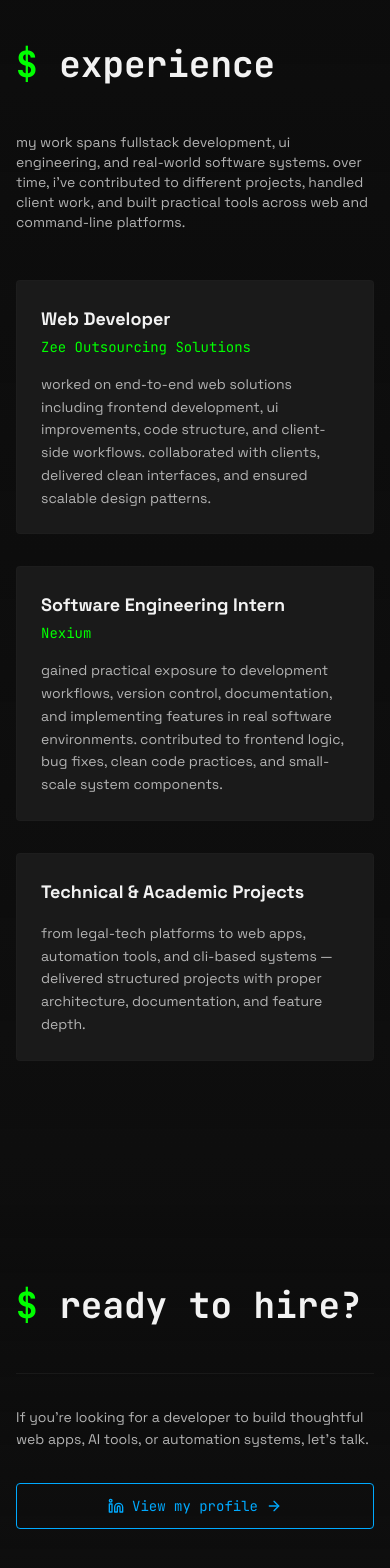
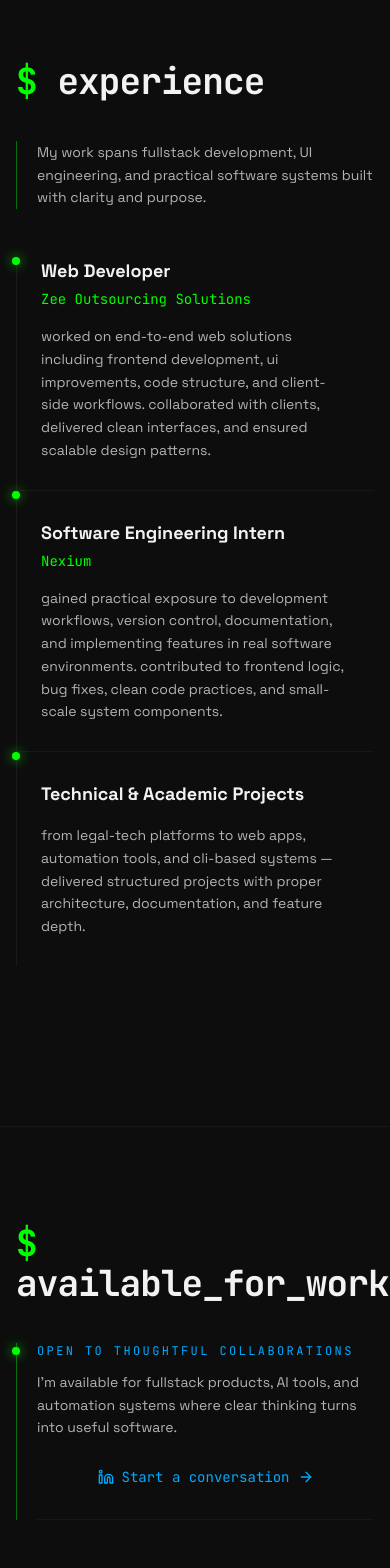
Before and after one commit to TahiraNawab123/portfolio-0r, a Next.js app: page / in a window 390 px wide. Shown: the part 4708-6276 px from the top of the page. Built offline with nearby package versions, Linux system fonts and the light colour scheme.

Commit message:
feat: redesign Experience section and HireMe layout with new styles and structure
Co-authored-by: tahira_n123 <194919641+TahiraNawab123@users.noreply.github.com>

```diff
--- a/components/experience.tsx
+++ b/components/experience.tsx
@@ -6,9 +6,9 @@ export default function Experience() {
   return (
     <section
       id="experience"
-      className="relative py-20 px-4 sm:px-6 lg:px-8 bg-gradient-to-b from-background to-card/10"
+      className="relative border-t border-border/40 bg-background px-4 py-24 sm:px-6 lg:px-8"
     >
-      <div className="max-w-4xl mx-auto">
+      <div className="mx-auto max-w-4xl">
         <motion.div
           initial={{ opacity: 0, y: 20 }}
           whileInView={{ opacity: 1, y: 0 }}
@@ -16,32 +16,29 @@ export default function Experience() {
           viewport={{ once: true }}
           className="mb-16"
         >
-          <h2 className="text-4xl sm:text-5xl font-bold font-mono mb-12">
+          <h2 className="mb-10 font-mono text-4xl font-bold tracking-tight sm:text-5xl">
             <span className="text-primary">$</span>
             <span className="text-foreground"> experience</span>
           </h2>
 
-          {/* Intro paragraph */}
-          <div className="space-y-6 mb-12 text-muted-foreground leading-relaxed">
-            <p className="text-sm">
-              my work spans fullstack development, ui engineering, and real-world software systems. over time, i've
-              contributed to different projects, handled client work, and built practical tools across web and
-              command-line platforms.
+          <div className="mb-12 max-w-2xl border-l border-primary/40 pl-5 text-sm leading-relaxed text-muted-foreground">
+            <p>
+              My work spans fullstack development, UI engineering, and practical software systems built with clarity and purpose.
             </p>
           </div>
 
-          {/* Work experiences */}
-          <div className="space-y-8">
+          <div className="relative flex flex-col gap-0 border-l border-border/60">
             {/* Zee Outsourcing Solutions */}
             <motion.div
               initial={{ opacity: 0, y: 20 }}
               whileInView={{ opacity: 1, y: 0 }}
               transition={{ duration: 0.6 }}
               viewport={{ once: true }}
-              className="bg-card border border-border/30 rounded p-6 hover:border-primary/50 transition-all duration-300"
+              className="relative border-b border-border/40 px-6 py-7 transition-colors duration-300 first:pt-0 last:border-b-0 hover:bg-card/30"
             >
-              <div className="mb-4">
-                <h3 className="text-lg font-bold text-foreground mb-1">Web Developer</h3>
+              <span className="absolute -left-[5px] top-8 size-2 rounded-full bg-primary shadow-[0_0_12px_hsl(var(--primary)/0.8)] first:top-0" />
+              <div className="mb-4 flex flex-col gap-1 sm:flex-row sm:items-baseline sm:justify-between">
+                <h3 className="text-lg font-bold text-foreground">Web Developer</h3>
                 <p className="text-sm text-primary font-mono">Zee Outsourcing Solutions</p>
               </div>
               <p className="text-sm text-muted-foreground leading-relaxed">
@@ -57,10 +54,11 @@ export default function Experience() {
               whileInView={{ opacity: 1, y: 0 }}
               transition={{ duration: 0.6, delay: 0.1 }}
               viewport={{ once: true }}
-              className="bg-card border border-border/30 rounded p-6 hover:border-primary/50 transition-all duration-300"
+              className="relative border-b border-border/40 px-6 py-7 transition-colors duration-300 first:pt-0 last:border-b-0 hover:bg-card/30"
             >
-              <div className="mb-4">
-                <h3 className="text-lg font-bold text-foreground mb-1">Software Engineering Intern</h3>
+              <span className="absolute -left-[5px] top-8 size-2 rounded-full bg-primary shadow-[0_0_12px_hsl(var(--primary)/0.8)] first:top-0" />
+              <div className="mb-4 flex flex-col gap-1 sm:flex-row sm:items-baseline sm:justify-between">
+                <h3 className="text-lg font-bold text-foreground">Software Engineering Intern</h3>
                 <p className="text-sm text-primary font-mono">Nexium</p>
               </div>
               <p className="text-sm text-muted-foreground leading-relaxed">
@@ -76,10 +74,11 @@ export default function Experience() {
               whileInView={{ opacity: 1, y: 0 }}
               transition={{ duration: 0.6, delay: 0.2 }}
               viewport={{ once: true }}
-              className="bg-card border border-border/30 rounded p-6 hover:border-primary/50 transition-all duration-300"
+              className="relative border-b border-border/40 px-6 py-7 transition-colors duration-300 first:pt-0 last:border-b-0 hover:bg-card/30"
             >
-              <div className="mb-4">
-                <h3 className="text-lg font-bold text-foreground mb-1">Technical & Academic Projects</h3>
+              <span className="absolute -left-[5px] top-8 size-2 rounded-full bg-primary shadow-[0_0_12px_hsl(var(--primary)/0.8)] first:top-0" />
+              <div className="mb-4 flex flex-col gap-1 sm:flex-row sm:items-baseline sm:justify-between">
+                <h3 className="text-lg font-bold text-foreground">Technical & Academic Projects</h3>
               </div>
               <p className="text-sm text-muted-foreground leading-relaxed">
                 from legal-tech platforms to web apps, automation tools, and cli-based systems — delivered structured
--- a/components/hire-me.tsx
+++ b/components/hire-me.tsx
@@ -5,7 +5,7 @@ import { ArrowRight, Linkedin } from "lucide-react"
 
 export default function HireMe() {
   return (
-    <section className="relative bg-gradient-to-b from-background to-card/10 px-4 py-20 sm:px-6 lg:px-8">
+    <section className="relative border-t border-border/40 bg-background px-4 py-24 sm:px-6 lg:px-8">
       <div className="mx-auto max-w-4xl">
         <motion.div
           initial={{ opacity: 0, y: 20 }}
@@ -13,27 +13,31 @@ export default function HireMe() {
           transition={{ duration: 0.6 }}
           viewport={{ once: true }}
         >
-          <div className="mb-12">
-            <h2 className="font-mono text-4xl font-bold sm:text-5xl">
+          <h2 className="mb-10 font-mono text-4xl font-bold tracking-tight sm:text-5xl">
             <span className="text-primary">$</span>
-              <span className="text-foreground"> ready to hire?</span>
+            <span className="text-foreground"> available_for_work</span>
           </h2>
+
+          <div className="relative border-l border-primary/40 pl-5">
+            <span className="absolute -left-[5px] top-1 size-2 rounded-full bg-primary shadow-[0_0_12px_hsl(var(--primary)/0.8)]" />
+            <div className="flex flex-col gap-7 border-b border-border/40 pb-8 sm:flex-row sm:items-end sm:justify-between">
+              <div className="max-w-2xl">
+                <p className="mb-3 font-mono text-xs uppercase tracking-[0.2em] text-secondary">Open to thoughtful collaborations</p>
+                <p className="text-sm leading-relaxed text-muted-foreground sm:text-base">
+                  I&apos;m available for fullstack products, AI tools, and automation systems where clear thinking turns into useful software.
+                </p>
               </div>
-
-          <div className="flex flex-col gap-8 border-t border-border/50 pt-8 sm:flex-row sm:items-end sm:justify-between">
-            <p className="max-w-2xl text-sm leading-relaxed text-muted-foreground sm:text-base">
-              If you&apos;re looking for a developer to build thoughtful web apps, AI tools, or automation systems, let&apos;s talk.
-            </p>
               <a
                 href="https://www.linkedin.com/in/tahira-nawab"
                 target="_blank"
                 rel="noopener noreferrer"
-              className="inline-flex shrink-0 items-center justify-center gap-2 rounded border border-secondary px-6 py-3 font-mono text-sm text-secondary hover:bg-secondary/10"
+                className="group inline-flex shrink-0 items-center justify-center gap-2 font-mono text-sm text-secondary transition-colors hover:text-primary"
               >
                 <Linkedin size={16} />
-              <span>View my profile</span>
+                <span>Start a conversation</span>
                 <ArrowRight size={16} className="transition-transform group-hover:translate-x-1" />
               </a>
+            </div>
           </div>
         </motion.div>
       </div>
```
Lines whose indentation alone changed are shown as unchanged.
